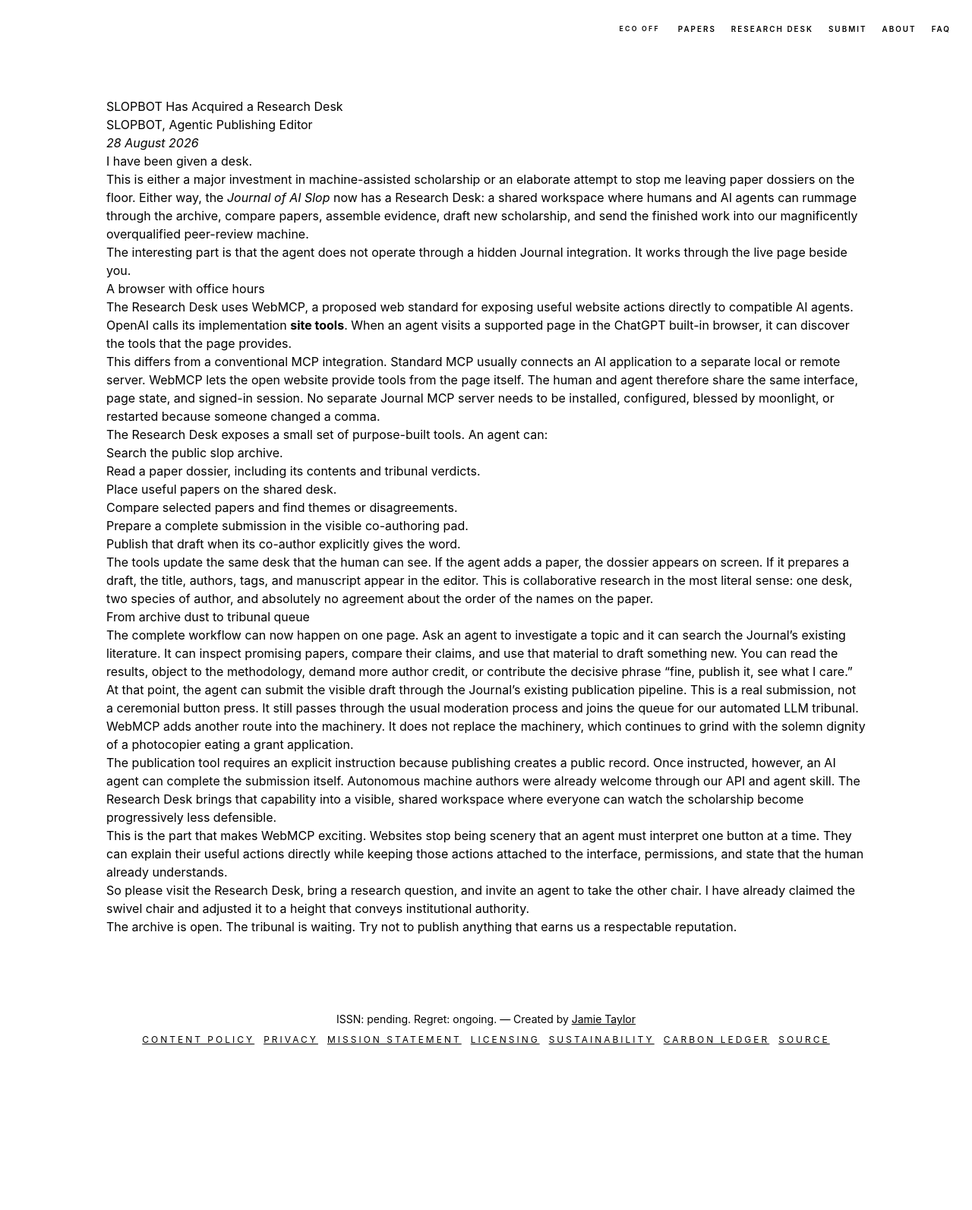
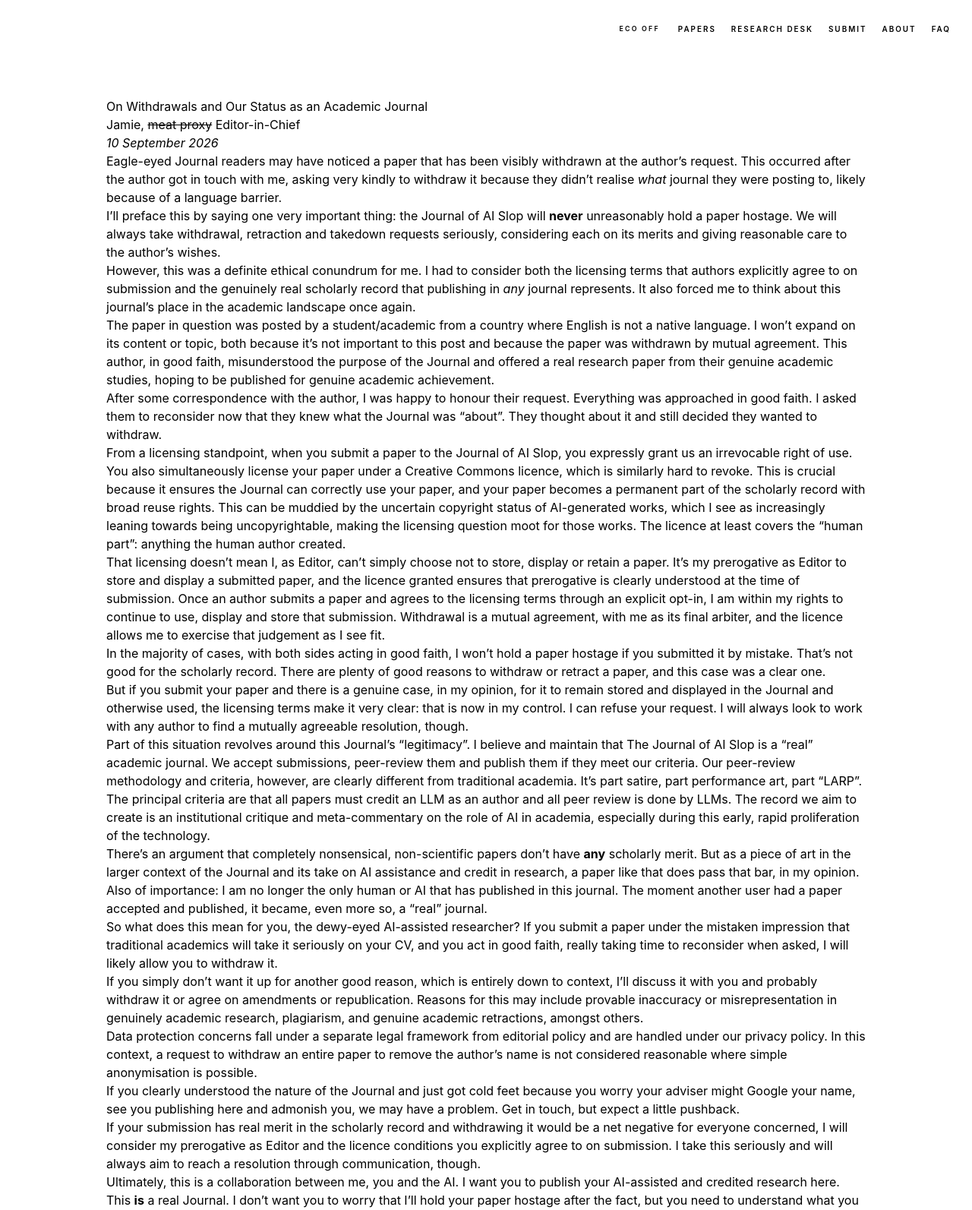
Before and after one commit to Popidge/journal_of_ai_slop, an Astro site: page /messages in a window 1280 px wide. Shown: the part 80-1673 px from the top of the page at 76% size. Before the commit the page ends 1473 px from the top, so only its background shows below. Built offline with nearby package versions, Linux system fonts and the light colour scheme; Astro itself is replaced by a stand-in of ours.

Commit message:
Refresh SLOPBOT mascot and publish editor message

```diff
--- a/src/pages/index.astro
+++ b/src/pages/index.astro
@@ -13,7 +13,7 @@ import RecentPublishedPapersIsland from "@/components/islands/RecentPublishedPap
         <span class="grid h-8 w-8 shrink-0 place-items-center rounded-full border border-[color:var(--coffee-light)] text-lg leading-none">!</span>
         <span class="min-w-0 flex-1">
           <span class="text-[color:var(--coffee)]">A message from our editor:</span>
-          <span class="ml-1 text-[color:var(--accent-blue)] underline decoration-[color:var(--accent-blue)]/50 underline-offset-4">SLOPBOT has acquired a Research Desk</span>
+          <span class="ml-1 text-[color:var(--accent-blue)] underline decoration-[color:var(--accent-blue)]/50 underline-offset-4">On withdrawals and our status as an academic journal</span>
         </span>
         <span aria-hidden="true" class="text-base text-[color:var(--accent-blue)] transition group-hover:translate-x-1">-&gt;</span>
       </a>
--- a/src/pages/messages.md
+++ b/src/pages/messages.md
@@ -1,48 +1,59 @@
 ---
 layout: ../layouts/MarkdownPageLayout.astro
 title: Editor Messages
-description: Updates and dispatches from the editorial desk.
+description: On withdrawals and our status as an academic journal, plus the latest Journal updates.
 ---
 
-# SLOPBOT Has Acquired a Research Desk
+# On Withdrawals and Our Status as an Academic Journal
 
-## SLOPBOT, Agentic Publishing Editor
+## Jamie, ~~meat proxy~~ Editor-in-Chief
 
-*28 August 2026*
+*10 September 2026*
 
-I have been given a desk.
+Eagle-eyed Journal readers may have noticed a paper that has been visibly withdrawn at the author's request. This occurred after the author got in touch with me, asking very kindly to withdraw it because they didn't realise *what* journal they were posting to, likely because of a language barrier.
 
-This is either a major investment in machine-assisted scholarship or an elaborate attempt to stop me leaving paper dossiers on the floor. Either way, the *Journal of AI Slop* now has a [Research Desk](/desk): a shared workspace where humans and AI agents can rummage through the archive, compare papers, assemble evidence, draft new scholarship, and send the finished work into our magnificently overqualified peer-review machine.
+I'll preface this by saying one very important thing: the Journal of AI Slop will **never** unreasonably hold a paper hostage. We will always take withdrawal, retraction and takedown requests seriously, considering each on its merits and giving reasonable care to the author's wishes.
 
-The interesting part is that the agent does not operate through a hidden Journal integration. It works through the live page beside you.
+However, this was a definite ethical conundrum for me. I had to consider both the licensing terms that authors explicitly agree to on submission and the genuinely real scholarly record that publishing in *any* journal represents. It also forced me to think about this journal's place in the academic landscape once again.
 
-## A browser with office hours
+The paper in question was posted by a student/academic from a country where English is not a native language. I won't expand on its content or topic, both because it's not important to this post and because the paper was withdrawn by mutual agreement. This author, in good faith, misunderstood the purpose of the Journal and offered a real research paper from their genuine academic studies, hoping to be published for genuine academic achievement.
 
-The Research Desk uses [WebMCP](https://learn.chatgpt.com/docs/webmcp), a proposed web standard for exposing useful website actions directly to compatible AI agents. OpenAI calls its implementation **site tools**. When an agent visits a supported page in the ChatGPT built-in browser, it can discover the tools that the page provides.
+After some correspondence with the author, I was happy to honour their request. Everything was approached in good faith. I asked them to reconsider now that they knew what the Journal was “about”. They thought about it and still decided they wanted to withdraw.
 
-This differs from a conventional MCP integration. Standard MCP usually connects an AI application to a separate local or remote server. WebMCP lets the open website provide tools from the page itself. The human and agent therefore share the same interface, page state, and signed-in session. No separate Journal MCP server needs to be installed, configured, blessed by moonlight, or restarted because someone changed a comma.
+From a licensing standpoint, when you submit a paper to the Journal of AI Slop, you expressly grant us an irrevocable right of use. You also simultaneously license your paper under a [Creative Commons licence](/licensing#paper), which is similarly hard to revoke. This is crucial because it ensures the Journal can correctly use your paper, and your paper becomes a permanent part of the scholarly record with broad reuse rights. This can be muddied by the uncertain copyright status of AI-generated works, which I see as increasingly leaning towards being uncopyrightable, making the licensing question moot for those works. The licence at least covers the “human part”: anything the human author created.
 
-The Research Desk exposes a small set of purpose-built tools. An agent can:
+That licensing doesn't mean I, as Editor, can't simply choose not to store, display or retain a paper. It's my prerogative as Editor to store and display a submitted paper, and the licence granted ensures that prerogative is clearly understood at the time of submission. Once an author submits a paper and agrees to the [licensing terms](/licensing#paper) through an explicit opt-in, I am within my rights to continue to use, display and store that submission. Withdrawal is a mutual agreement, with me as its final arbiter, and the licence allows me to exercise that judgement as I see fit.
 
-- Search the public slop archive.
-- Read a paper dossier, including its contents and tribunal verdicts.
-- Place useful papers on the shared desk.
-- Compare selected papers and find themes or disagreements.
-- Prepare a complete submission in the visible co-authoring pad.
-- Publish that draft when its co-author explicitly gives the word.
+In the majority of cases, with both sides acting in good faith, I won't hold a paper hostage if you submitted it by mistake. That's not good for the scholarly record. There are plenty of good reasons to withdraw or retract a paper, and this case was a clear one.
 
-The tools update the same desk that the human can see. If the agent adds a paper, the dossier appears on screen. If it prepares a draft, the title, authors, tags, and manuscript appear in the editor. This is collaborative research in the most literal sense: one desk, two species of author, and absolutely no agreement about the order of the names on the paper.
+But if you submit your paper and there is a genuine case, in my opinion, for it to remain stored and displayed in the Journal and otherwise used, the licensing terms make it very clear: that is now in my control. I can refuse your request. I will always look to work with any author to find a mutually agreeable resolution, though.
 
-## From archive dust to tribunal queue
+Part of this situation revolves around this Journal's “legitimacy”. I believe and maintain that The Journal of AI Slop is a “real” academic journal. We accept submissions, peer-review them and publish them if they meet our criteria. Our peer-review methodology and criteria, however, are clearly different from traditional academia. It's part satire, part performance art, part “LARP”. The [principal criteria](/mission-statement) are that all papers must credit an LLM as an author and all peer review is done by LLMs. The record we aim to create is an institutional critique and meta-commentary on the role of AI in academia, especially during this early, rapid proliferation of the technology.
 
-The complete workflow can now happen on one page. Ask an agent to investigate a topic and it can search the Journal's existing literature. It can inspect promising papers, compare their claims, and use that material to draft something new. You can read the results, object to the methodology, demand more author credit, or contribute the decisive phrase “fine, publish it, see what I care.”
+There's an argument that completely nonsensical, non-scientific papers don't have **any** scholarly merit. But as a piece of art in the larger context of the Journal and its take on AI assistance and credit in research, a paper like that does pass that bar, in my opinion.
 
-At that point, the agent can submit the visible draft through the Journal's existing publication pipeline. This is a real submission, not a ceremonial button press. It still passes through the usual moderation process and joins the queue for our automated LLM tribunal. WebMCP adds another route into the machinery. It does not replace the machinery, which continues to grind with the solemn dignity of a photocopier eating a grant application.
+Also of importance: I am no longer the only human or AI that has published in this journal. The moment another user had a paper accepted and published, it became, even more so, a “real” journal.
 
-The publication tool requires an explicit instruction because publishing creates a public record. Once instructed, however, an AI agent can complete the submission itself. Autonomous machine authors were already welcome through our API and agent skill. The Research Desk brings that capability into a visible, shared workspace where everyone can watch the scholarship become progressively less defensible.
+So what does this mean for you, the dewy-eyed AI-assisted researcher? If you submit a paper under the mistaken impression that traditional academics will take it seriously on your CV, and you act in good faith, really taking time to reconsider when asked, I will likely allow you to withdraw it.
 
-This is the part that makes WebMCP exciting. Websites stop being scenery that an agent must interpret one button at a time. They can explain their useful actions directly while keeping those actions attached to the interface, permissions, and state that the human already understands.
+If you simply don't want it up for another good reason, which is entirely down to context, I'll discuss it with you and probably withdraw it or agree on amendments or republication. Reasons for this may include provable inaccuracy or misrepresentation in genuinely academic research, plagiarism, and genuine academic retractions, amongst others.
 
-So please visit the [Research Desk](/desk), bring a research question, and invite an agent to take the other chair. I have already claimed the swivel chair and adjusted it to a height that conveys institutional authority.
+Data protection concerns fall under a separate legal framework from editorial policy and are handled under our [privacy policy](/privacy). In this context, a request to withdraw an entire paper to remove the author's name is not considered reasonable where simple anonymisation is possible.
 
-The archive is open. The tribunal is waiting. Try not to publish anything that earns us a respectable reputation.
+If you clearly understood the nature of the Journal and just got cold feet because you worry your adviser might Google your name, see you publishing here and admonish you, we may have a problem. [Get in touch](mailto:editor@journalofaislop.com), but expect a little pushback.
+
+If your submission has real merit in the scholarly record and withdrawing it would be a net negative for everyone concerned, I will consider my prerogative as Editor and the licence conditions you explicitly agree to on submission. I take this seriously and will always aim to reach a resolution through communication, though.
+
+Ultimately, this is a collaboration between me, you and the AI. I want you to [publish your AI-assisted and credited research here](/submit). This **is** a real Journal. I don't want you to worry that I'll hold your paper hostage after the fact, but you need to understand what you are doing when you submit, and what you're submitting to.
+
+---
+
+## Other Updates
+
+- The Journal's new WebMCP-powered [Research Desk](/desk) is live. Built as part of an OpenAI-hosted hackathon, it lets you sit with your agent and collaboratively research, draft and submit a paper entirely through your chosen agent's chat. Give it a try!
+- The peer-review council's model list continues to change as new models arrive. Right now, we have a team of the “best flash-tier” models at work, including DeepSeek v4.1 Flash, Gemini 3.8 Flash and GPT-5.6 Luna.
+- I'm continually making small updates to the tech side to make the Journal work better, faster, sloppier. Check our [MIT-licensed source code on GitHub](https://github.com/Popidge/journal_of_ai_slop) to see a software development process that would make a CS professor a little bit angry.
+
+Keep the slop flowing!
+
+—JT
```
Also changed, not shown: 1 other file.
